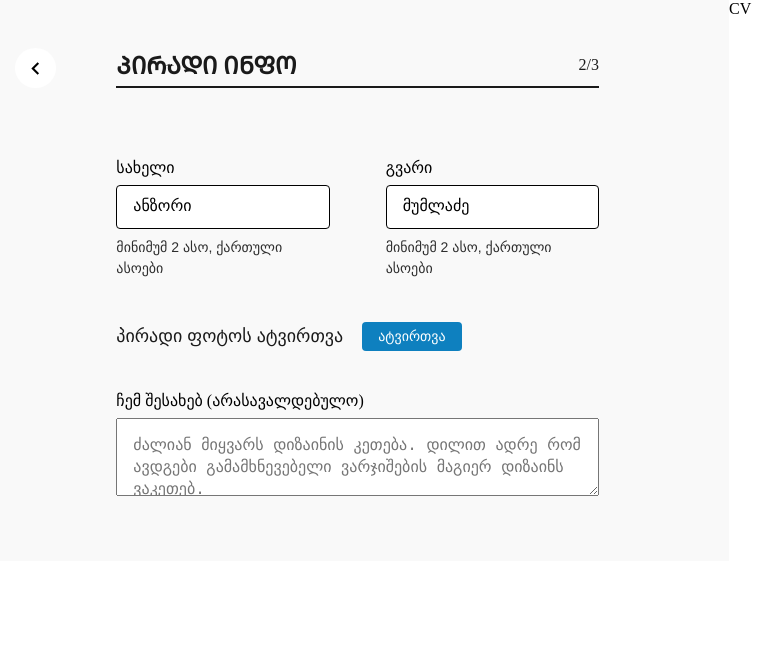
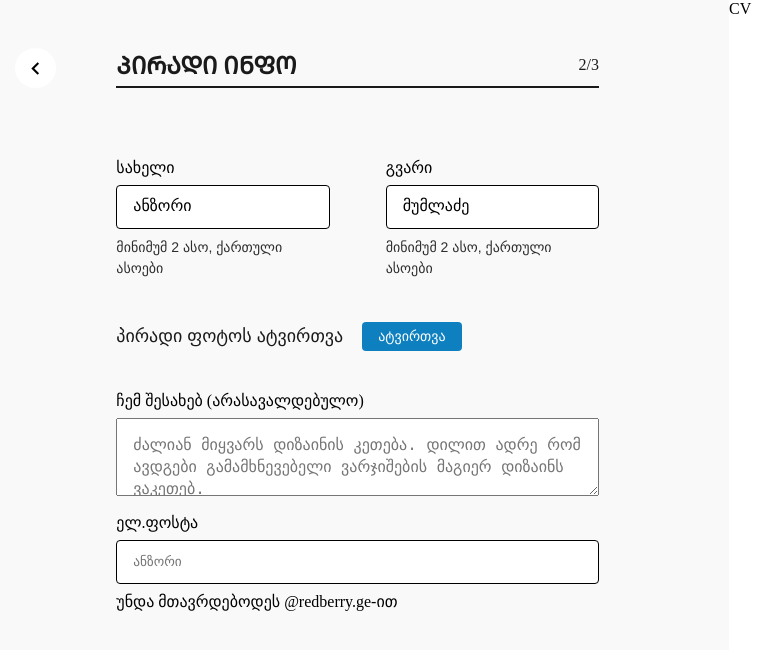
Before and after one commit to beqa200/team-5, a React (Vite) app: page /PersonalInfo in a window 1280 px wide. Shown: the top 650 px of the page, without its empty margins (33-816 px from the left). Built offline with nearby package versions, Linux system fonts and the light colour scheme.

Commit message:
style: add Email type div

```diff
--- a/src/components/PersonalInfoForm.tsx
+++ b/src/components/PersonalInfoForm.tsx
@@ -28,6 +28,13 @@ function PersonalInfoForm() {
         <textarea name="" placeholder='ძალიან მიყვარს დიზაინის კეთება. დილით ადრე რომ ავდგები გამამხნევებელი ვარჯიშების მაგიერ დიზაინს ვაკეთებ. '></textarea>
       </TextareaDiv>
     </div>
+
+    <EmailDiv>
+      <label>ელ.ფოსტა</label>
+      <input type="email" placeholder='ანზორი' />
+      <span>უნდა მთავრდებოდეს @redberry.ge-ით</span>
+    </EmailDiv>
+
 
 
     </Container>
@@ -166,3 +173,19 @@ const TextareaDiv = styled.div`
     text-transform: lowercase;
   }
 `
+const EmailDiv = styled.div`
+  display: flex;
+  flex-direction: column;
+  margin-top: 1.06rem;
+  gap: 0.5rem;
+  width: 100%;
+
+  input{
+    display: flex;
+    padding: 0.8125rem 5.1875rem 0.875rem 1rem;
+    align-items: center;
+    align-self: stretch;
+    border-radius: 0.25rem;
+    border: 1px solid black;
+  }
+`
```
